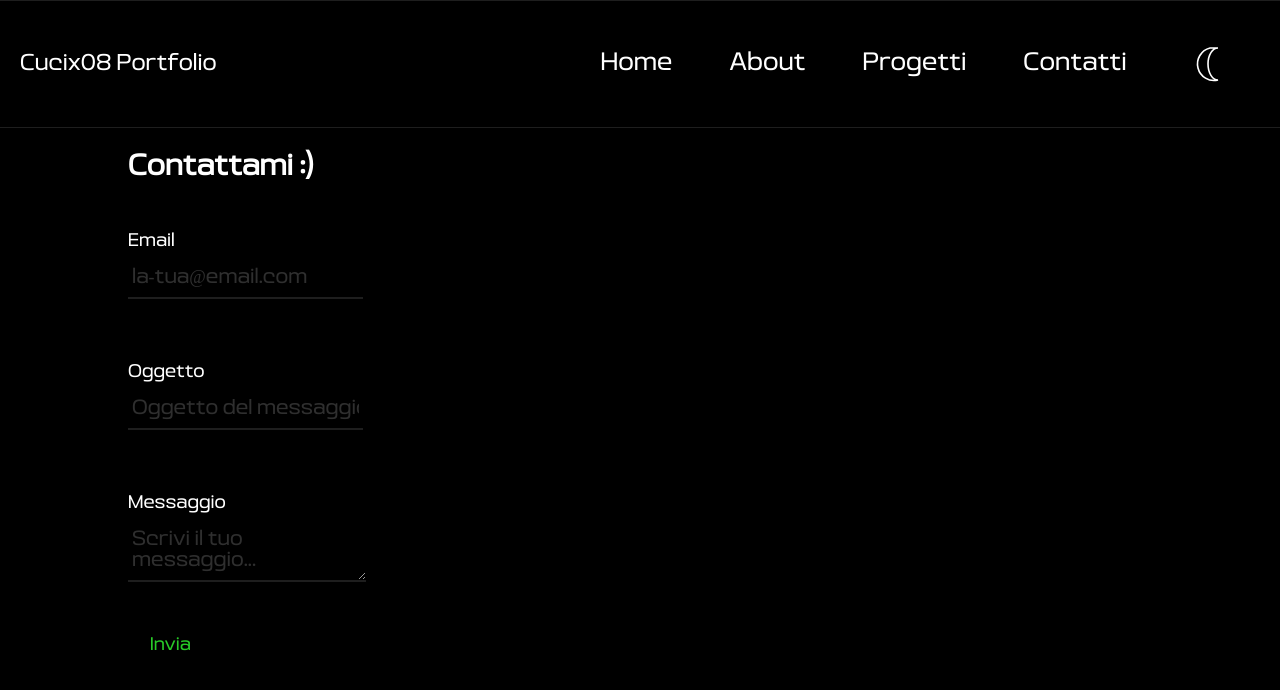
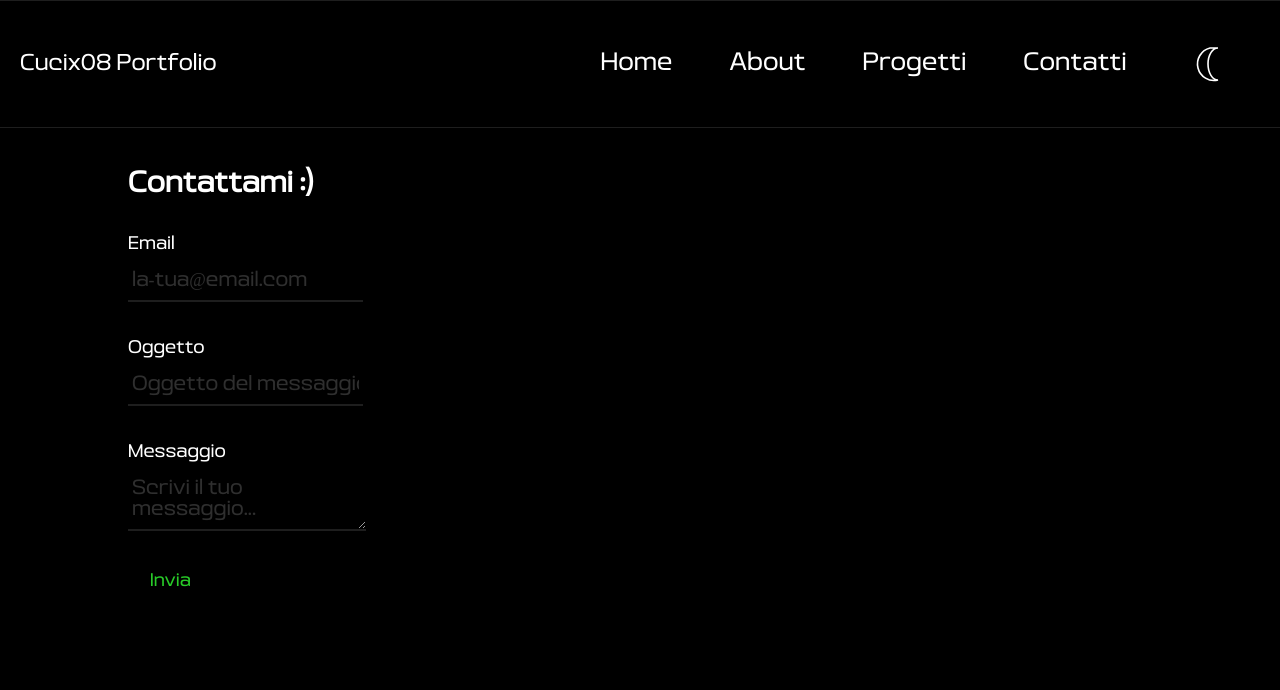
Before and after one commit to Cucix08-dev/Portfolio, a React (Vite) app: page / in a window 1280 px wide. Both pictures are taken after a click on the item "Contatti". Shown: the top 690 px of the page. Built offline with nearby package versions, Linux system fonts and the light colour scheme.

Commit message:
fixed Contattami :)

```diff
--- a/src/pages/Contatti.jsx
+++ b/src/pages/Contatti.jsx
@@ -39,8 +39,8 @@ export default function Contatti({ darkClass }) {
 
     return (
         <main className={darkClass}>
-            <div className="container">
-                <h1 className={`text title-section ${darkClass}`}>
+            <div id="contact" className="container">
+                <h1 className={`title-section ${darkClass}`}>
                     Contattami :)
                 </h1>
 
```
